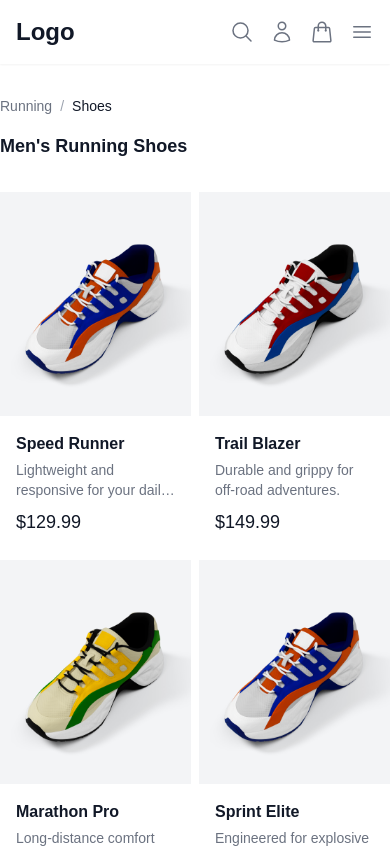
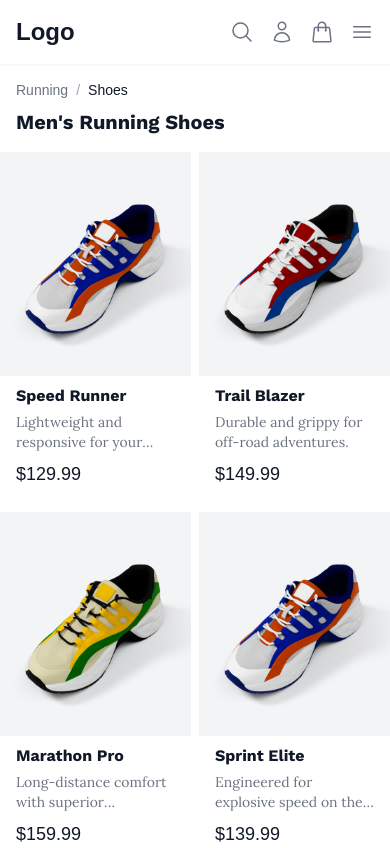
Before and after one commit to nabaste/oceanoutdoortask, a Next.js app: page / in a window 390 px wide. Shown: the top 848 px of the page. Built offline with nearby package versions, Linux system fonts and the light colour scheme.

Commit message:
Import custom fonts Delete default fonts

```diff
--- a/app/components/ShoeItem.js
+++ b/app/components/ShoeItem.js
@@ -12,9 +12,9 @@ export default function ShoeItem({shoe}){
                     className="absolute top-0 left-0"
                 />
             </div>
-            <div className="p-4">
-                <h2 className="text-base font-semibold text-gray-900">{shoe.name}</h2>
-                <p className="mt-1 text-sm text-gray-500 line-clamp-2">{shoe.description}</p>
+            <div className="px-4 pb-4 pt-2">
+                <h2 className="font-workSans text-base font-bold text-gray-900">{shoe.name}</h2>
+                <p className="font-lora mt-1 text-sm text-gray-500 line-clamp-2">{shoe.description}</p>
                 <p className="mt-2 text-lg font-medium text-gray-900">{shoe.price}</p>
             </div>
         </div>
--- a/app/layout.js
+++ b/app/layout.js
@@ -1,28 +1,32 @@
-import localFont from "next/font/local";
+import { Inter, Work_Sans, Lora } from 'next/font/google';
 import "./globals.css";
 import Header from "@/app/components/Header";
 
-const geistSans = localFont({
-  src: "./fonts/GeistVF.woff",
-  variable: "--font-geist-sans",
-  weight: "100 900",
-});
-const geistMono = localFont({
-  src: "./fonts/GeistMonoVF.woff",
-  variable: "--font-geist-mono",
-  weight: "100 900",
-});
+const inter = Inter({
+    subsets: ['latin'],
+    variable: '--font-inter',
+})
+
+const workSans = Work_Sans({
+    subsets: ['latin'],
+        variable: '--font-work-sans',
+})
+
+const lora = Lora({
+    subsets: ['latin'],
+    variable: '--font-lora',
+})
 
 export const metadata = {
-  title: "Create Next App",
-  description: "Generated by create next app",
+  title: "New Shoe Collection",
+  description: "Generated by Nahuel Basterretche",
 };
 
 export default function RootLayout({ children }) {
   return (
     <html lang="en">
       <body
-        className={`${geistSans.variable} ${geistMono.variable} antialiased min-h-screen bg-white`}
+        className={`${inter.variable} ${workSans.variable} ${lora.variable} antialiased min-h-screen bg-white`}
       >
         <Header />
         {children}
--- a/app/page.js
+++ b/app/page.js
@@ -8,14 +8,14 @@ export default function Home() {
   return (
       <div >
           {/*<Header/>*/}
-          <main className="max-w-7xl mx-auto py-8 md:px-4">
-              <div className="text-sm breadcrumbs">
+          <main className="max-w-7xl mx-auto py-4 md:px-4">
+              <div className="text-sm breadcrumbs px-4 md:px-0">
                   <span className="text-gray-500">Running</span>
                   <span className="mx-2 text-gray-400">/</span>
                   <span className="text-gray-900 font-medium">Shoes</span>
               </div>
 
-              <h1 className="text-lg font-bold text-gray-900 mt-4 mb-8">Men&apos;s Running Shoes</h1>
+              <h1 className="text-xl font-workSans font-bold text-gray-900 px-4 md:px-0 mt-2 mb-4">Men&apos;s Running Shoes</h1>
 
               <div className="grid grid-cols-2 sm:grid-cols-3 lg:grid-cols-4 gap-2">
                   {Object.entries(Products)
--- a/app/shoes/[id]/page.js
+++ b/app/shoes/[id]/page.js
@@ -60,7 +60,7 @@ export default function ProductDetailPage({ params }) {
                         ))}
                     </Swiper>
                     <Link href={`/ar-experience.html?modelId=` + prod.model}
-                          className="absolute top-4 right-4 bg-white bg-opacity-75 p-2 rounded-full hover:bg-opacity-100 transition-colors duration-200 z-10"
+                          className="absolute top-4 right-4 bg-white border border-blue-950 p-2 rounded-lg hover:bg-opacity-100 transition-colors duration-200 z-10"
                           // target="_blank"
                           rel="noopener noreferrer">
                             <CubeTransparentIcon className="h-6 w-6 text-gray-800" />
@@ -90,10 +90,10 @@ export default function ProductDetailPage({ params }) {
 
             <div className="fixed bottom-0 left-0 right-0 bg-black py-2">
                 <button
-                    className="w-full py-3 px-4 font-semibold text-white hover:bg-gray-100 duration-200"
+                    className="w-full py-3 px-4 font-light text-white hover:bg-gray-100 duration-200"
                     onClick={() => alert('Added to bag')}
                 >
-                    Add to Bag
+                    ADD TO BAG
                 </button>
             </div>
         </div>
--- a/tailwind.config.js
+++ b/tailwind.config.js
@@ -7,6 +7,11 @@ module.exports = {
   ],
   theme: {
     extend: {
+      fontFamily: {
+        inter: ['var(--font-inter)'],
+        workSans: ['var(--font-work-sans)'],
+        lora: ['var(--font-lora)']
+      },
       colors: {
         background: "var(--background)",
         foreground: "var(--foreground)",
```
Also changed, not shown: app/fonts/GeistMonoVF.woff (deleted), app/fonts/GeistVF.woff (deleted).
